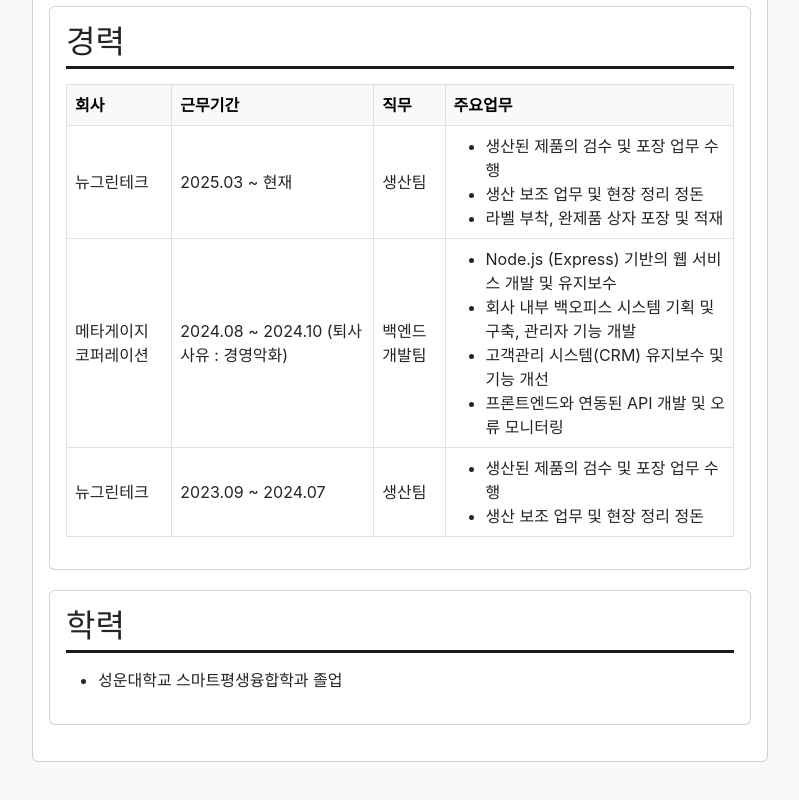
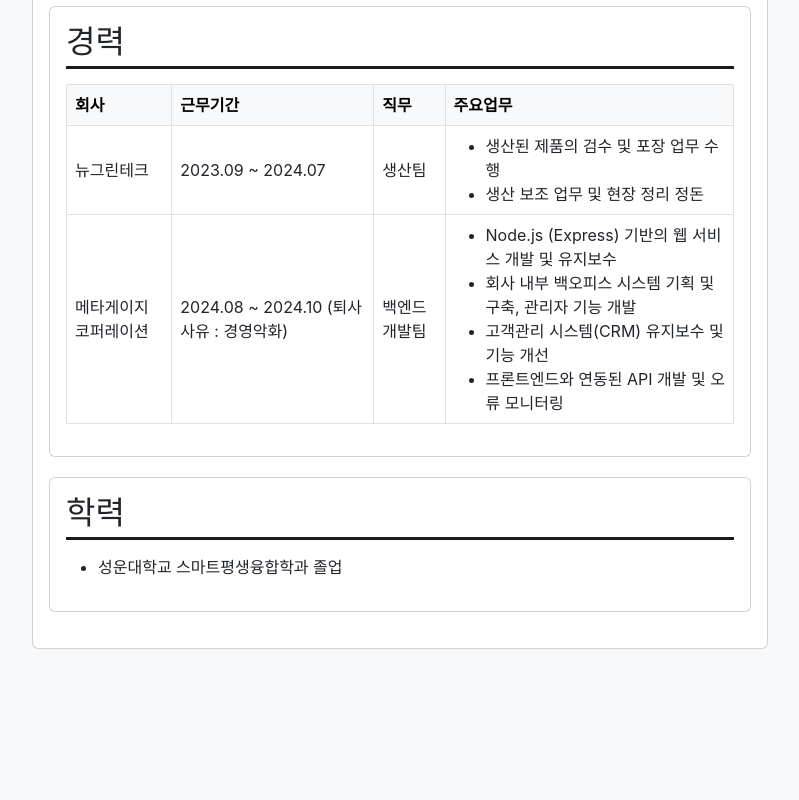
Before and after one commit to knell-dev/knell-dev.github.io, a plain HTML site: page index.html in a window 1280 px wide. Shown: the part 1855-2655 px from the top of the page, without its empty margins (430-1229 px from the left). After the commit the page ends 2572 px from the top, so only its background shows below. Drawn offline with nearby package versions, Linux system fonts and the light colour scheme.

Commit message:
Update index.html

```diff
--- a/index.html
+++ b/index.html
@@ -463,13 +463,12 @@
             <tbody>
               <tr>
                 <td>뉴그린테크</td>
-                <td>2025.03 ~ 현재</td>
+                <td>2023.09 ~ 2024.07</td>
                 <td>생산팀</td>
                 <td>
                   <ul class="mb-0">
                     <li>생산된 제품의 검수 및 포장 업무 수행</li>
                     <li>생산 보조 업무 및 현장 정리 정돈</li>
-                    <li>라벨 부착, 완제품 상자 포장 및 적재</li>
                   </ul>
                 </td>
               </tr>
@@ -486,21 +485,11 @@
                   </ul>
                 </td>
               </tr>
-              <tr>
-                <td>뉴그린테크</td>
-                <td>2023.09 ~ 2024.07</td>
-                <td>생산팀</td>
-                <td>
-                  <ul class="mb-0">
-                    <li>생산된 제품의 검수 및 포장 업무 수행</li>
-                    <li>생산 보조 업무 및 현장 정리 정돈</li>
-                  </ul>
-                </td>
-              </tr>
             </tbody>
           </table>
         </div>
       </div>
+
 
 
       <!-- Education -->
```
